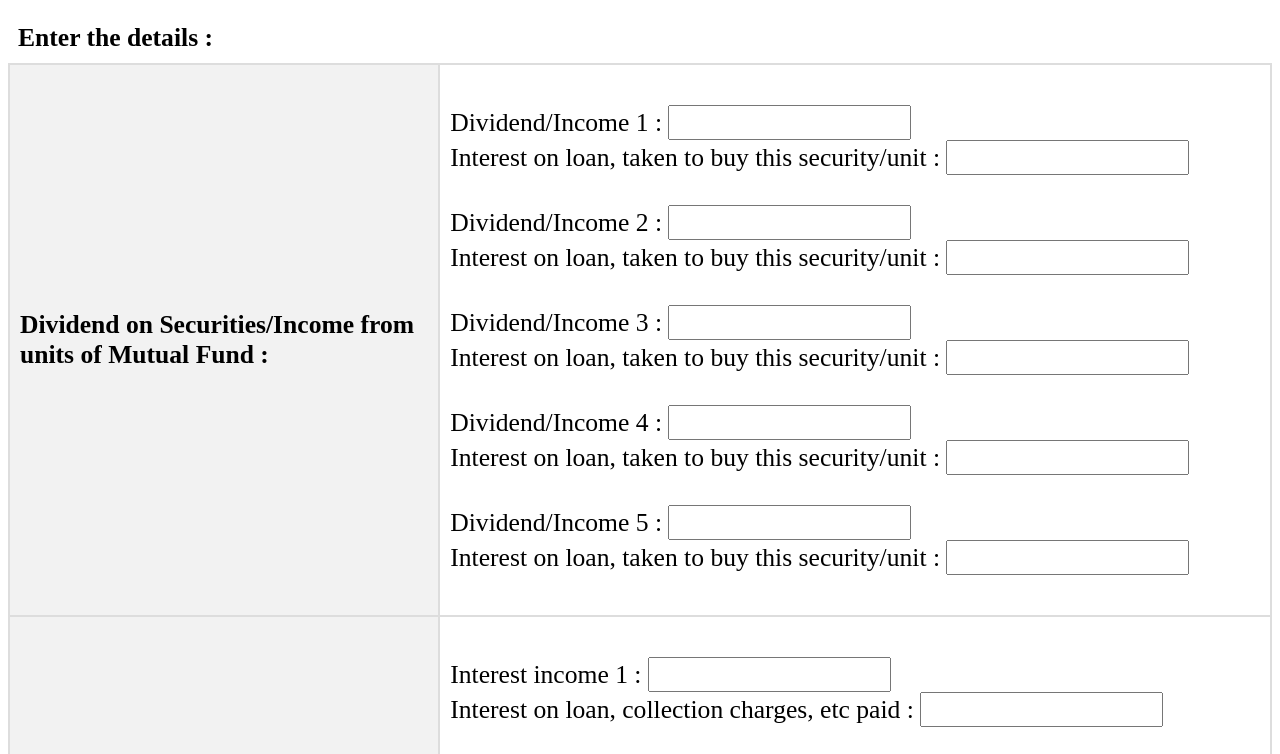
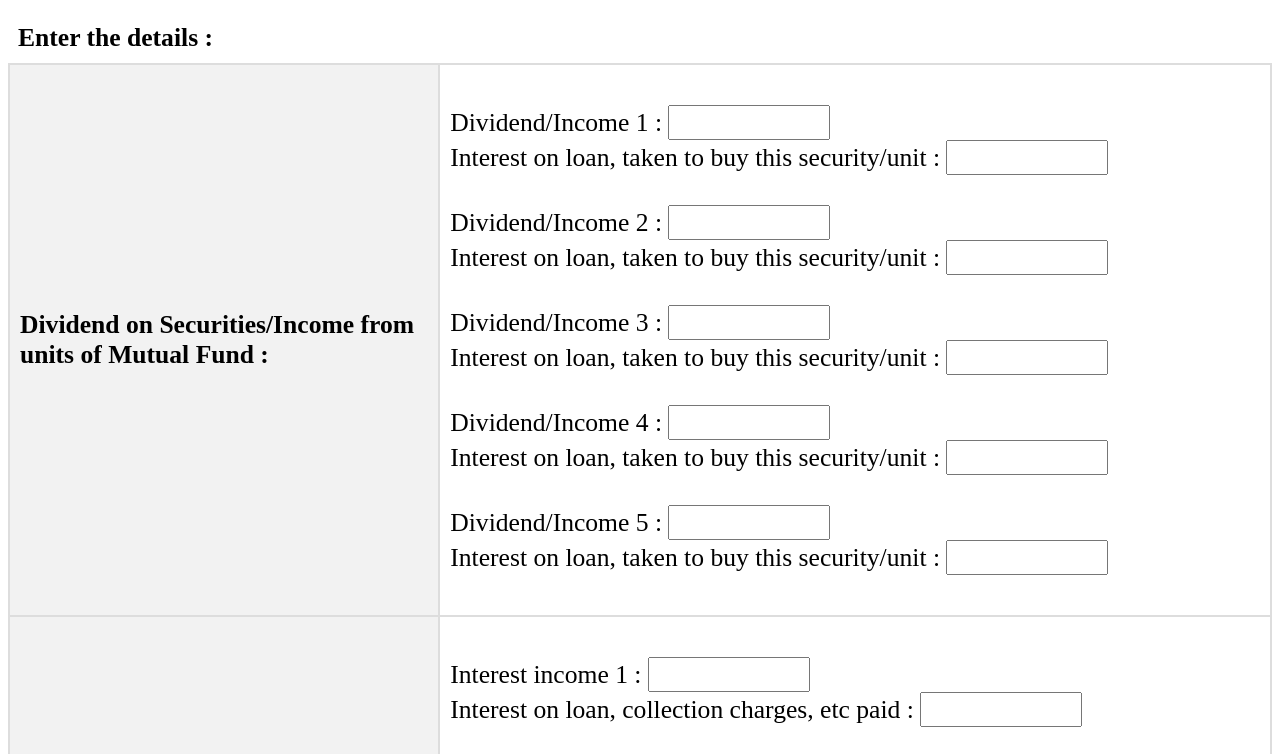
Before and after one commit to door2tax/incometaxcalculator, a plain HTML site: page income from other sources.html in a window 1280 px wide. Shown: the part 630-1384 px from the top of the page. Drawn offline with Linux system fonts and the light colour scheme.

Commit message:
Update income from other sources.html

```diff
--- a/income from other sources.html
+++ b/income from other sources.html
@@ -2,7 +2,7 @@
 <style>
 
 body {font-size: 3vw;}
-input {font-size: 2vw; width: 30%;}
+input {font-size: 2vw; width: 20%;}
 select {font-size: 2vw; width: 20%;}
 textarea {font-size: 2vw; width: 100%; white-space: nowrap; overflow: auto; text-overflow: ellipsis;}
 
```
